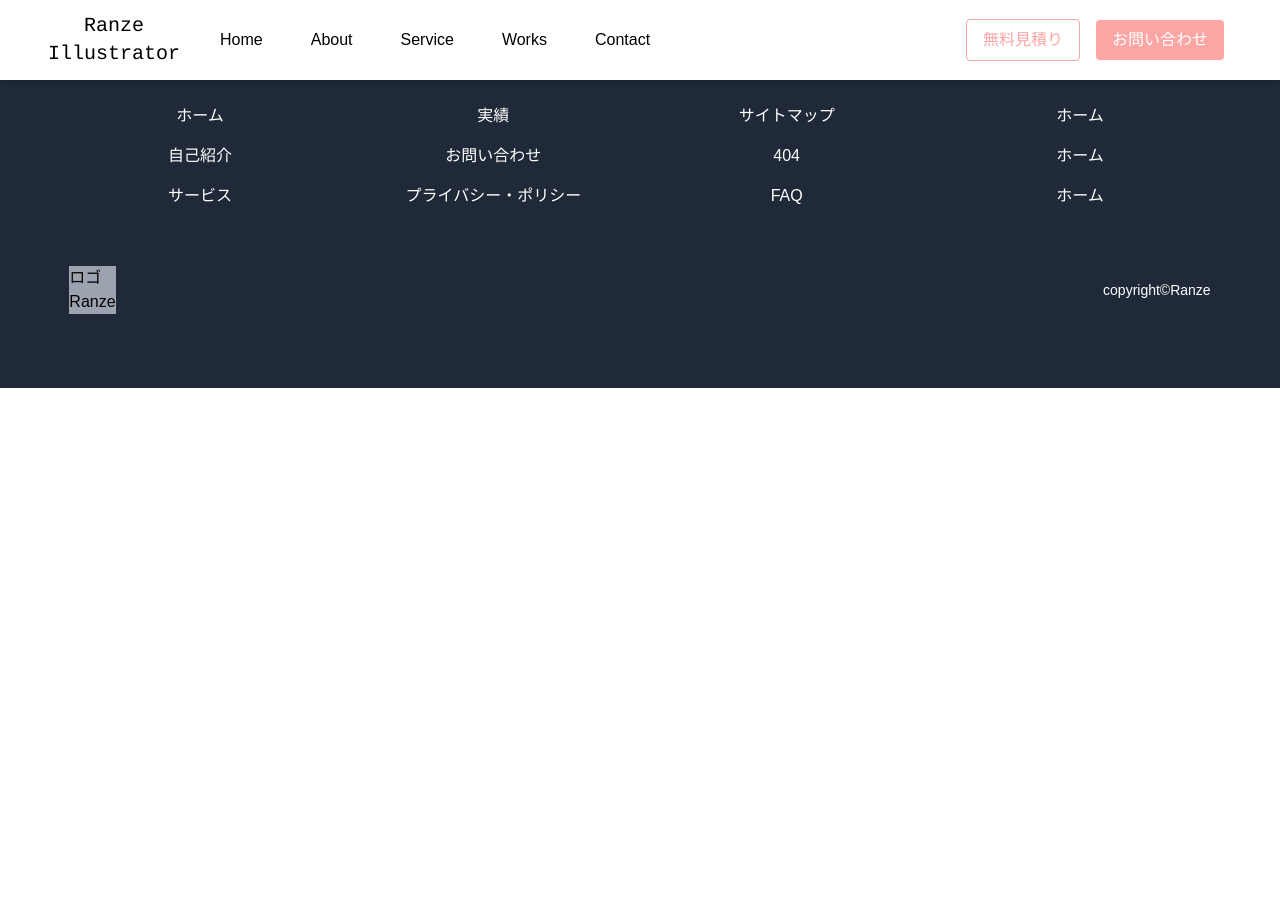
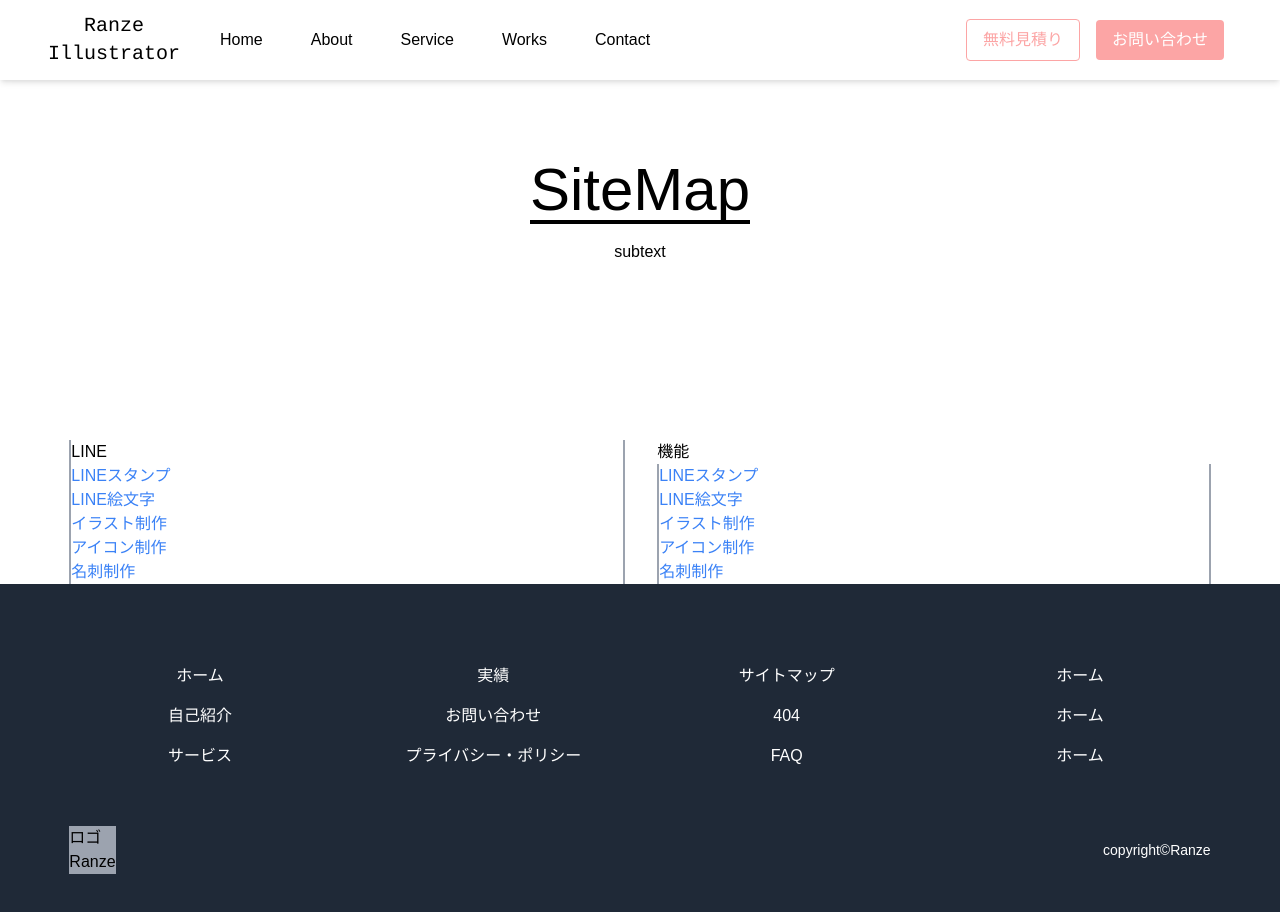
Before and after one commit to mayone-du/ranze-hp, a Next.js app: page /sitemap in a window 1280 px wide. Before the commit this address had no page. Shown: the top 912 px of the page. Before the commit the page ends 800 px from the top, so only its background shows below. Built offline with nearby package versions, Linux system fonts and the light colour scheme.

Commit message:
create line-stamp.tsx update pages

```diff
--- a/src/pages/index.tsx
+++ b/src/pages/index.tsx
@@ -128,7 +128,7 @@ const Home: React.VFC = () => {
 
             {/* row */}
             <div className="lg:flex w-11/12 mx-auto">
-              <div className="lg:m-4 lg:w-screen flex bg-gray-100 p-6">
+              <div className="lg:m-4 my-4 lg:w-screen flex bg-gray-100 p-6">
                 <div className="w-4/12 p-2 flex items-center justify-center">
                   <Image
                     className="block w-1/3 rounded-full"
@@ -143,7 +143,7 @@ const Home: React.VFC = () => {
                 </div>
               </div>
 
-              <div className="lg:m-4 lg:w-screen flex bg-gray-100 p-6">
+              <div className="lg:m-4 my-4 lg:w-screen flex bg-gray-100 p-6">
                 <div className="w-4/12 p-2 flex items-center justify-center">
                   <Image
                     className="block w-1/3 rounded-full"
@@ -160,8 +160,8 @@ const Home: React.VFC = () => {
             </div>
 
             {/* row */}
-            <div className="flex w-11/12 mx-auto">
-              <div className="m-4 w-screen flex bg-gray-100 p-6">
+            <div className="lg:flex w-11/12 mx-auto">
+              <div className="lg:m-4 my-4 lg:w-screen flex bg-gray-100 p-6">
                 <div className="w-4/12 p-2 flex text-center items-center justify-center">
                   <Image
                     className="block w-1/3 rounded-full"
@@ -175,7 +175,7 @@ const Home: React.VFC = () => {
                   <p>サンプルテキスト。サンプルテキスト。</p>
                 </div>
               </div>
-              <div className="m-4 w-screen flex bg-gray-100 p-6">
+              <div className="lg:m-4 my-4 lg:w-screen flex bg-gray-100 p-6">
                 <div className="w-4/12 p-2 flex text-center items-center justify-center">
                   <Image
                     className="block w-1/3 rounded-full"
@@ -189,7 +189,7 @@ const Home: React.VFC = () => {
                   <p>サンプルテキスト。サンプルテキスト。</p>
                 </div>
               </div>
-              <div className="m-4 w-screen flex bg-gray-100 p-6">
+              <div className="lg:m-4 my-4 lg:w-screen flex bg-gray-100 p-6">
                 <div className="w-4/12 p-2 flex text-center items-center justify-center">
                   <Image
                     className="block w-1/3 rounded-full"
@@ -246,23 +246,23 @@ const Home: React.VFC = () => {
               REVIEW
             </h2>
             <div className="w-11/12 mx-auto">
-              <div className="xl:flex xl:m-4 bg-gray-100 py-4 xl:p-8 text-center xl:text-left">
+              <div className="xl:flex xl:m-4 my-4 lg:my-0 bg-gray-100 py-4 xl:p-8 text-center xl:text-left">
                 <Image
                   src="/images/bg.jpg"
                   width={200}
                   height={200}
-                  className="m-auto rounded-full w-1/12"
+                  className="m-auto rounded-full w-1/12 object-cover"
                 />
                 <div className="xl:pl-8 xl:mx-4 mx-auto w-11/12">
                   <h3 className="text-lg">LINEスタンプ40個</h3>
-                  <p className="flex items-center text-lg py-2">
+                  <p className="flex items-center text-lg py-2 justify-center lg:justify-start">
                     評価：
                     <Star className="text-yellow-400" />
                     <Star className="text-yellow-400" />
                     <Star className="text-yellow-400" />
                     <Star className="text-yellow-400" />
                     <Star className="text-yellow-400" />
-                    5/5
+                    <span className="mx-4">5/5</span>
                   </p>
                   <p>
                     とても良かったです。とても良かったです。とても良かったです。とても良かったです。とても良かったです。とても良かったです。とても良かったです。とても良かったです。とても良かったです。とても良かったです。とても良かったです。とても良かったです。
--- a/src/pages/service/index.tsx
+++ b/src/pages/service/index.tsx
@@ -19,7 +19,8 @@ const Service: React.VFC = () => {
           <section>
             <div className="flex w-11/12 mx-auto">
               <div className="mx-4 w-screen">
-                <ul>
+                <h3>LINE</h3>
+                <ul className="border-l-2 border-r-2 border-collapse border-gray-400">
                   <li>
                     <Link href="/">
                       <a className="text-blue-500">LINEスタンプ</a>
--- /dev/null
+++ b/src/pages/service/line-stamp.tsx
@@ -0,0 +1,18 @@
+import { Layout } from "../../components/shared/layout/Layout";
+
+const LineStamp: React.VFC = () => {
+  const siteTitle = "LINEスタンプ";
+  return (
+    <>
+      <Layout
+        metaTitle={`Ranze official site | ${siteTitle}`}
+        metaDescription="meta"
+        isActivePage={siteTitle}
+      >
+        <h1>LineStamp</h1>
+      </Layout>
+    </>
+  );
+};
+
+export default LineStamp;
--- a/src/pages/sitemap.tsx
+++ b/src/pages/sitemap.tsx
@@ -1,4 +1,6 @@
+import Link from "next/link";
 import { Layout } from "../components/shared/layout/Layout";
+import { SubPageMainVisual } from "../components/shared/SubPageMainVisual";
 
 const SiteMap: React.VFC = () => {
   const siteTitle = "SiteMap";
@@ -9,11 +11,75 @@ const SiteMap: React.VFC = () => {
         metaDescription="meta description"
         isActivePage={siteTitle}
       >
-        <article>
+        <SubPageMainVisual title={siteTitle} subText="subtext" />
+
+        <article className="container mx-auto">
           <section>
-            <h2>サイトマップ</h2>
+            <div className="flex w-11/12 mx-auto">
+              <div className="mx-4 w-screen border-l-2 border-r-2 border-collapse border-gray-400">
+                <h3>LINE</h3>
+                <ul>
+                  <li>
+                    <Link href="/">
+                      <a className="text-blue-500">LINEスタンプ</a>
+                    </Link>
+                  </li>
+                  <li>
+                    <Link href="/">
+                      <a className="text-blue-500">LINE絵文字</a>
+                    </Link>
+                  </li>
+                  <li>
+                    <Link href="/">
+                      <a className="text-blue-500">イラスト制作</a>
+                    </Link>
+                  </li>
+                  <li>
+                    <Link href="/">
+                      <a className="text-blue-500">アイコン制作</a>
+                    </Link>
+                  </li>
+                  <li>
+                    <Link href="/">
+                      <a className="text-blue-500">名刺制作</a>
+                    </Link>
+                  </li>
+                </ul>
+              </div>
+              <div className="mx-4 w-screen">
+                <h3>機能</h3>
+                <ul className="border-l-2 border-r-2 border-collapse border-gray-400">
+                  <li>
+                    <Link href="/">
+                      <a className="text-blue-500">LINEスタンプ</a>
+                    </Link>
+                  </li>
+                  <li>
+                    <Link href="/">
+                      <a className="text-blue-500">LINE絵文字</a>
+                    </Link>
+                  </li>
+                  <li>
+                    <Link href="/">
+                      <a className="text-blue-500">イラスト制作</a>
+                    </Link>
+                  </li>
+                  <li>
+                    <Link href="/">
+                      <a className="text-blue-500">アイコン制作</a>
+                    </Link>
+                  </li>
+                  <li>
+                    <Link href="/">
+                      <a className="text-blue-500">名刺制作</a>
+                    </Link>
+                  </li>
+                </ul>
+              </div>
+            </div>
           </section>
         </article>
+
       </Layout>
     </>
   );
```
